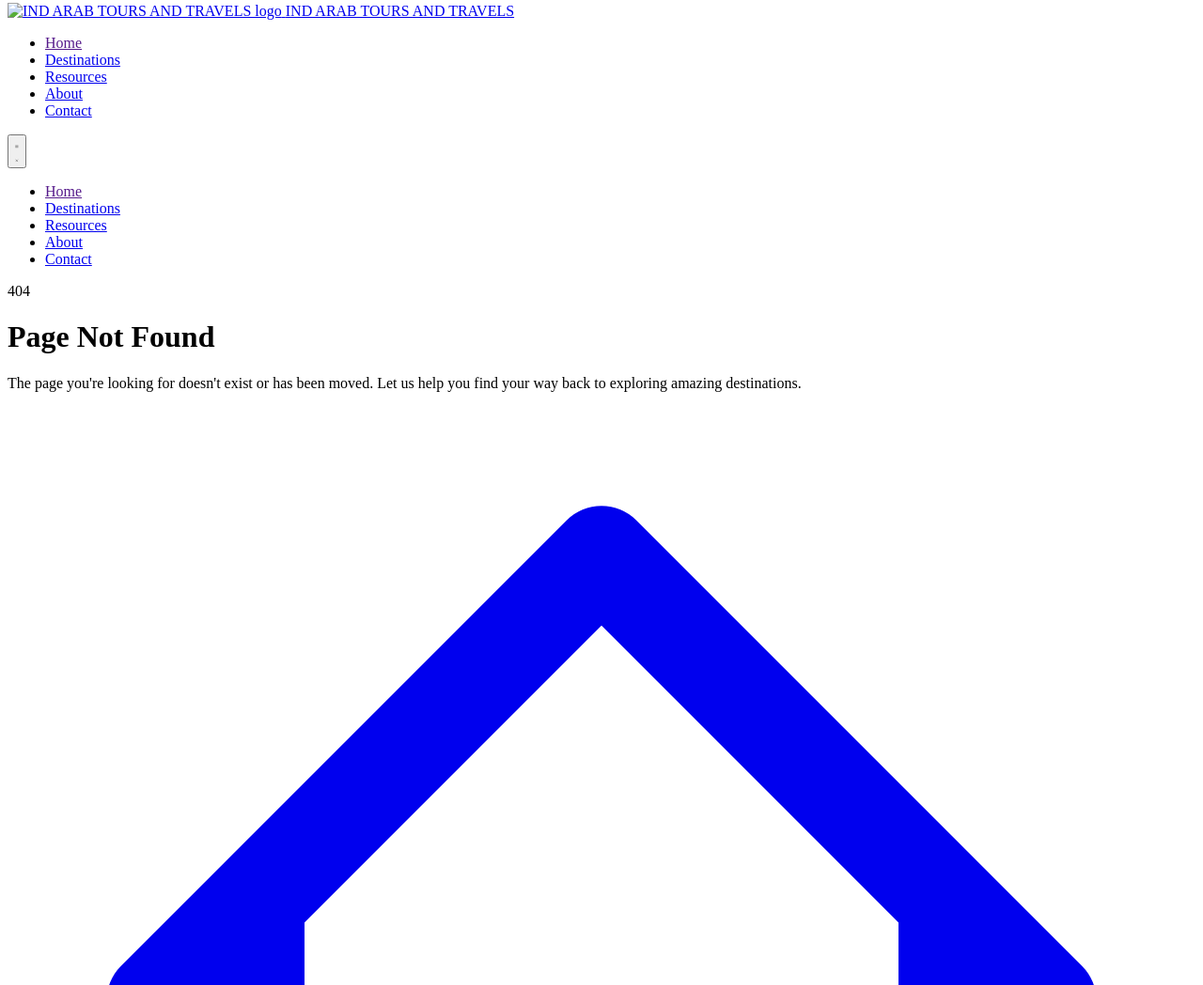
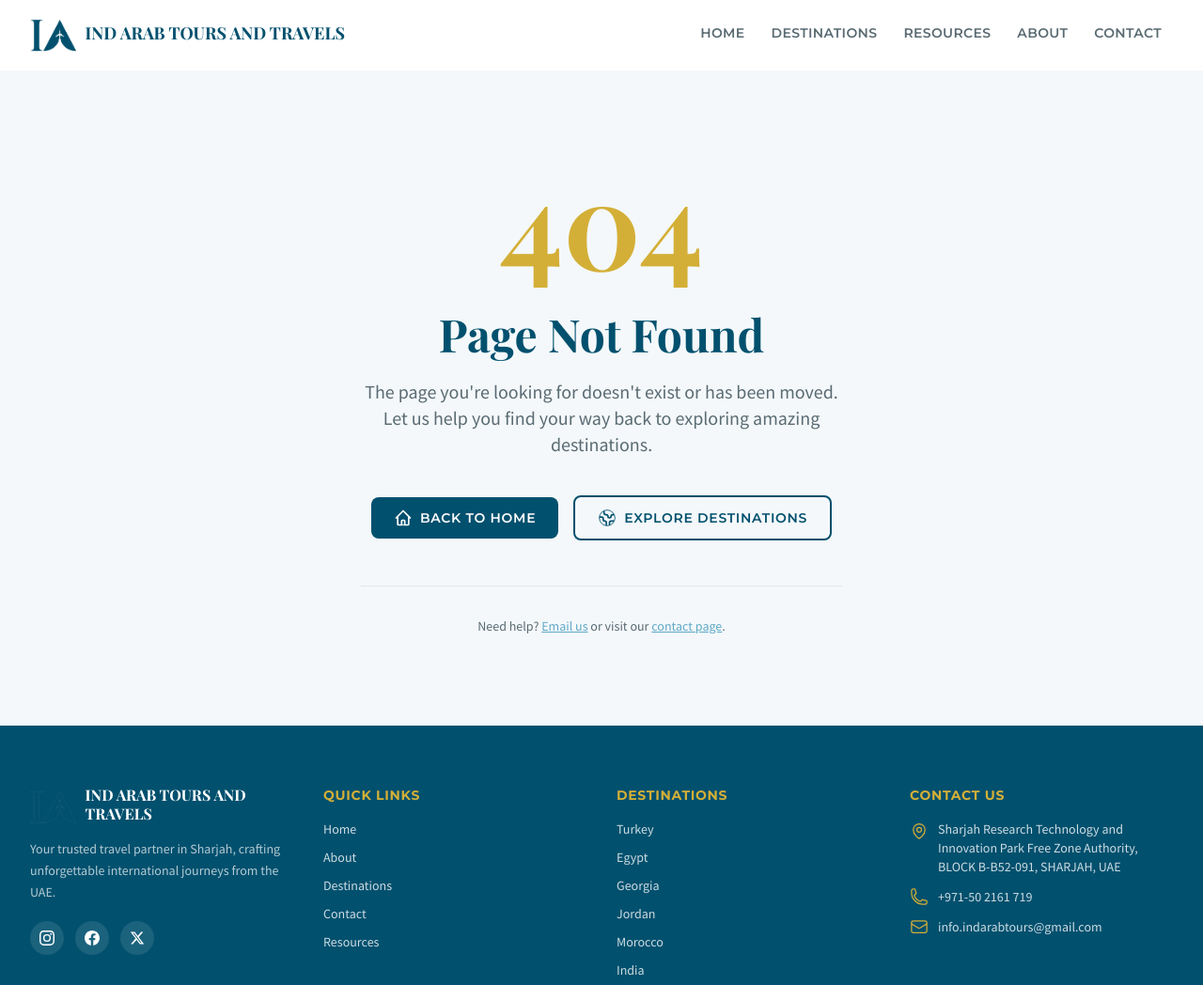
Before and after one commit to ajithhh000/indarabtours, a website: page 404.html in a window 1280 px wide. Shown: the part 5-1053 px from the top of the page at 94% size. Drawn offline with nearby package versions, Linux system fonts and the light colour scheme; files that its build step writes are made by us from their sources; the site is published under a folder, as on GitHub Pages, so addresses that start at the root find nothing.

Commit message:
Fix root-absolute paths for GitHub Pages deployment

```diff
--- a/404.html
+++ b/404.html
@@ -7,24 +7,24 @@
   <meta name="description" content="The page you're looking for doesn't exist. Return to IND ARAB TOURS AND TRAVELS to explore our international tour packages from the UAE.">
   <meta name="robots" content="noindex, follow">
   <link rel="canonical" href="https://indarabtours.com/">
-  <link rel="icon" href="/favicon.ico" sizes="any">
-  <link rel="icon" type="image/png" sizes="32x32" href="/favicon-32x32.png">
-  <link rel="icon" type="image/png" sizes="112x112" href="/favicon-112x112.png">
-  <link rel="icon" type="image/png" sizes="192x192" href="/favicon-192x192.png">
-  <link rel="apple-touch-icon" href="/apple-touch-icon.png">
-  <link rel="manifest" href="/public/manifest.json">
+  <link rel="icon" href="./favicon.ico" sizes="any">
+  <link rel="icon" type="image/png" sizes="32x32" href="./favicon-32x32.png">
+  <link rel="icon" type="image/png" sizes="112x112" href="./favicon-112x112.png">
+  <link rel="icon" type="image/png" sizes="192x192" href="./favicon-192x192.png">
+  <link rel="apple-touch-icon" href="./apple-touch-icon.png">
+  <link rel="manifest" href="./public/manifest.json">
   <link rel="preconnect" href="https://fonts.googleapis.com">
   <link rel="preconnect" href="https://fonts.gstatic.com" crossorigin>
   <link href="https://fonts.googleapis.com/css2?family=Montserrat:wght@600;700&family=Playfair+Display:wght@400;700&family=Source+Sans+Pro:wght@400;600;700&display=swap" rel="stylesheet">
-  <link rel="stylesheet" href="/css/main.css">
+  <link rel="stylesheet" href="./css/main.css">
 </head>
 <body class="min-h-screen flex flex-col">
   <!-- Navbar -->
     <nav id="navbar" class="fixed top-0 left-0 right-0 z-50 bg-white transition-shadow duration-300">
     <div class="container-main flex items-center justify-between px-4 sm:px-6 lg:px-8 h-16 md:h-20">
       <!-- Logo -->
-      <a href="/" class="flex items-center gap-2.5 flex-shrink-0" aria-label="IND ARAB TOURS AND TRAVELS Home">
-        <img src="/public/logo-mark.png" alt="IND ARAB TOURS AND TRAVELS logo" width="40" height="40" class="h-10 w-auto">
+      <a href="./" class="flex items-center gap-2.5 flex-shrink-0" aria-label="IND ARAB TOURS AND TRAVELS Home">
+        <img src="./public/logo-mark.png" alt="IND ARAB TOURS AND TRAVELS logo" width="40" height="40" class="h-10 w-auto">
         <span class="font-heading text-lg text-primary font-bold leading-tight hidden sm:inline">IND ARAB TOURS AND TRAVELS</span>
       </a>
 
@@ -74,13 +74,13 @@
           The page you're looking for doesn't exist or has been moved. Let us help you find your way back to exploring amazing destinations.
         </p>
         <div class="flex flex-col sm:flex-row items-center justify-center gap-4">
-          <a href="/" class="btn btn-primary inline-flex items-center gap-2">
+          <a href="./" class="btn btn-primary inline-flex items-center gap-2">
             <svg class="w-5 h-5" fill="none" stroke="currentColor" viewBox="0 0 24 24">
               <path stroke-linecap="round" stroke-linejoin="round" stroke-width="2" d="M3 12l2-2m0 0l7-7 7 7M5 10v10a1 1 0 001 1h3m10-11l2 2m-2-2v10a1 1 0 01-1 1h-3m-4 0a1 1 0 01-1-1v-4a1 1 0 011-1h2a1 1 0 011 1v4a1 1 0 01-1 1"/>
             </svg>
             Back to Home
           </a>
-          <a href="/destinations/" class="btn btn-outline inline-flex items-center gap-2">
+          <a href="./destinations/" class="btn btn-outline inline-flex items-center gap-2">
             <svg class="w-5 h-5" fill="none" stroke="currentColor" viewBox="0 0 24 24">
               <path stroke-linecap="round" stroke-linejoin="round" stroke-width="2" d="M3.055 11H5a2 2 0 012 2v1a2 2 0 002 2 2 2 0 012 2v2.945M8 3.935V5.5A2.5 2.5 0 0010.5 8h.5a2 2 0 012 2 2 2 0 104 0 2 2 0 012-2h1.064M15 20.488V18a2 2 0 012-2h3.064"/>
               <circle cx="12" cy="12" r="10"/>
@@ -90,7 +90,7 @@
         </div>
         <div class="mt-12 pt-8 border-t border-gray-200">
           <p class="text-text-secondary font-body text-sm">
-            Need help? <a href="mailto:info.indarabtours@gmail.com?subject=Website%20Enquiry&body=Hello%2C%20I%20couldn%27t%20find%20the%20page%20I%20was%20looking%20for." class="text-secondary hover:text-primary underline transition-colors">Email us</a> or visit our <a href="/contact/" class="text-secondary hover:text-primary underline transition-colors">contact page</a>.
+            Need help? <a href="mailto:info.indarabtours@gmail.com?subject=Website%20Enquiry&body=Hello%2C%20I%20couldn%27t%20find%20the%20page%20I%20was%20looking%20for." class="text-secondary hover:text-primary underline transition-colors">Email us</a> or visit our <a href="./contact/" class="text-secondary hover:text-primary underline transition-colors">contact page</a>.
           </p>
         </div>
       </div>
@@ -104,8 +104,8 @@
 
         <!-- Column 1: Logo & About -->
         <div class="sm:col-span-2 lg:col-span-1">
-          <a href="/" class="flex items-center gap-2.5 mb-4" aria-label="IND ARAB TOURS AND TRAVELS Home">
-            <img src="/public/logo-mark.png" alt="IND ARAB TOURS AND TRAVELS logo" width="40" height="40" class="h-10 w-auto">
+          <a href="./" class="flex items-center gap-2.5 mb-4" aria-label="IND ARAB TOURS AND TRAVELS Home">
+            <img src="./public/logo-mark.png" alt="IND ARAB TOURS AND TRAVELS logo" width="40" height="40" class="h-10 w-auto">
             <span class="font-heading text-white font-bold text-base leading-tight">IND ARAB TOURS AND TRAVELS</span>
           </a>
           <p class="text-white/70 text-sm leading-relaxed">
@@ -129,11 +129,11 @@
         <div>
           <h4 class="font-cta font-bold text-sm uppercase tracking-wider text-accent mb-4">Quick Links</h4>
           <ul class="space-y-2.5 text-sm">
-            <li><a href="/" class="text-white/80 hover:text-white transition-colors">Home</a></li>
-            <li><a href="/about/" class="text-white/80 hover:text-white transition-colors">About</a></li>
-            <li><a href="/destinations/" class="text-white/80 hover:text-white transition-colors">Destinations</a></li>
-            <li><a href="/contact/" class="text-white/80 hover:text-white transition-colors">Contact</a></li>
-            <li><a href="/resources/" class="text-white/80 hover:text-white transition-colors">Resources</a></li>
+            <li><a href="./" class="text-white/80 hover:text-white transition-colors">Home</a></li>
+            <li><a href="./about/" class="text-white/80 hover:text-white transition-colors">About</a></li>
+            <li><a href="./destinations/" class="text-white/80 hover:text-white transition-colors">Destinations</a></li>
+            <li><a href="./contact/" class="text-white/80 hover:text-white transition-colors">Contact</a></li>
+            <li><a href="./resources/" class="text-white/80 hover:text-white transition-colors">Resources</a></li>
           </ul>
         </div>
 
@@ -141,12 +141,12 @@
         <div>
           <h4 class="font-cta font-bold text-sm uppercase tracking-wider text-accent mb-4">Destinations</h4>
           <ul class="space-y-2.5 text-sm">
-            <li><a href="/destinations/" class="text-white/80 hover:text-white transition-colors">Turkey</a></li>
-            <li><a href="/destinations/" class="text-white/80 hover:text-white transition-colors">Egypt</a></li>
-            <li><a href="/destinations/" class="text-white/80 hover:text-white transition-colors">Georgia</a></li>
-            <li><a href="/destinations/" class="text-white/80 hover:text-white transition-colors">Jordan</a></li>
-            <li><a href="/destinations/" class="text-white/80 hover:text-white transition-colors">Morocco</a></li>
-            <li><a href="/destinations/" class="text-white/80 hover:text-white transition-colors">India</a></li>
+            <li><a href="./destinations/" class="text-white/80 hover:text-white transition-colors">Turkey</a></li>
+            <li><a href="./destinations/" class="text-white/80 hover:text-white transition-colors">Egypt</a></li>
+            <li><a href="./destinations/" class="text-white/80 hover:text-white transition-colors">Georgia</a></li>
+            <li><a href="./destinations/" class="text-white/80 hover:text-white transition-colors">Jordan</a></li>
+            <li><a href="./destinations/" class="text-white/80 hover:text-white transition-colors">Morocco</a></li>
+            <li><a href="./destinations/" class="text-white/80 hover:text-white transition-colors">India</a></li>
           </ul>
         </div>
 
--- a/index.html
+++ b/index.html
@@ -12,7 +12,7 @@
   <!-- Open Graph -->
   <meta property="og:title" content="IND ARAB TOURS AND TRAVELS – Explore International Tour Packages from UAE">
   <meta property="og:description" content="Discover handcrafted international tour packages from the UAE. Explore Turkey, Egypt, Georgia, Jordan, Morocco, India and more with IND ARAB TOURS AND TRAVELS in Sharjah.">
-  <meta property="og:image" content="/public/og-image.png">
+  <meta property="og:image" content="./public/og-image.png">
   <meta property="og:url" content="https://indarabtours.com/">
   <meta property="og:type" content="website">
   <meta property="og:site_name" content="IND ARAB TOURS AND TRAVELS">
@@ -21,13 +21,13 @@
   <meta name="twitter:card" content="summary_large_image">
   <meta name="twitter:title" content="IND ARAB TOURS AND TRAVELS – Explore International Tour Packages from UAE">
   <meta name="twitter:description" content="Discover handcrafted international tour packages from the UAE. Explore Turkey, Egypt, Georgia, Jordan, Morocco, India and more with IND ARAB TOURS AND TRAVELS in Sharjah.">
-  <meta name="twitter:image" content="/public/og-image.png">
+  <meta name="twitter:image" content="./public/og-image.png">
 
   <!-- Favicons -->
-  <link rel="icon" type="image/png" sizes="32x32" href="/favicon-32x32.png">
-  <link rel="icon" type="image/png" sizes="192x192" href="/favicon-192x192.png">
-  <link rel="apple-touch-icon" href="/apple-touch-icon.png">
-  <link rel="manifest" href="/public/manifest.json">
+  <link rel="icon" type="image/png" sizes="32x32" href="./favicon-32x32.png">
+  <link rel="icon" type="image/png" sizes="192x192" href="./favicon-192x192.png">
+  <link rel="apple-touch-icon" href="./apple-touch-icon.png">
+  <link rel="manifest" href="./public/manifest.json">
 
   <!-- Google Fonts -->
   <link rel="preconnect" href="https://fonts.googleapis.com">
@@ -35,7 +35,7 @@
   <link href="https://fonts.googleapis.com/css2?family=Montserrat:wght@600;700&family=Playfair+Display:wght@400;700&family=Source+Sans+Pro:wght@400;600;700&display=swap" rel="stylesheet">
 
   <!-- Styles -->
-  <link rel="stylesheet" href="/css/main.css">
+  <link rel="stylesheet" href="./css/main.css">
 
   <!-- JSON-LD -->
   <script type="application/ld+json">
@@ -76,8 +76,8 @@
     <nav id="navbar" class="fixed top-0 left-0 right-0 z-50 bg-white transition-shadow duration-300">
     <div class="container-main flex items-center justify-between px-4 sm:px-6 lg:px-8 h-16 md:h-20">
       <!-- Logo -->
-      <a href="/" class="flex items-center gap-2.5 flex-shrink-0" aria-label="IND ARAB TOURS AND TRAVELS Home">
-        <img src="/public/logo-mark.png" alt="IND ARAB TOURS AND TRAVELS logo" width="40" height="40" class="h-10 w-auto">
+      <a href="./" class="flex items-center gap-2.5 flex-shrink-0" aria-label="IND ARAB TOURS AND TRAVELS Home">
+        <img src="./public/logo-mark.png" alt="IND ARAB TOURS AND TRAVELS logo" width="40" height="40" class="h-10 w-auto">
         <span class="font-heading text-lg text-primary font-bold leading-tight hidden sm:inline">IND ARAB TOURS AND TRAVELS</span>
       </a>
 
@@ -155,7 +155,7 @@
             Discover handcrafted travel experiences to the world's most captivating destinations
           </p>
           <div class="flex flex-col sm:flex-row items-center justify-center gap-4">
-            <a href="/destinations/" class="btn btn-primary text-base px-8 py-3.5">View Destinations</a>
+            <a href="./destinations/" class="btn btn-primary text-base px-8 py-3.5">View Destinations</a>
             <a href="mailto:info.indarabtours@gmail.com?subject=Enquiry%20from%20Homepage&body=Hello%2C%20I%27m%20interested%20in%20your%20tour%20packages." class="btn btn-accent text-base px-8 py-3.5">Send Enquiry</a>
           </div>
         </div>
@@ -342,7 +342,7 @@
         </div>
 
         <div class="text-center mt-10 md:mt-12">
-          <a href="/destinations/" class="btn btn-primary px-8 py-3">View All Destinations</a>
+          <a href="./destinations/" class="btn btn-primary px-8 py-3">View All Destinations</a>
         </div>
       </div>
     </section>
@@ -418,8 +418,8 @@
 
         <!-- Column 1: Logo & About -->
         <div class="sm:col-span-2 lg:col-span-1">
-          <a href="/" class="flex items-center gap-2.5 mb-4" aria-label="IND ARAB TOURS AND TRAVELS Home">
-            <img src="/public/logo-mark.png" alt="IND ARAB TOURS AND TRAVELS logo" width="40" height="40" class="h-10 w-auto">
+          <a href="./" class="flex items-center gap-2.5 mb-4" aria-label="IND ARAB TOURS AND TRAVELS Home">
+            <img src="./public/logo-mark.png" alt="IND ARAB TOURS AND TRAVELS logo" width="40" height="40" class="h-10 w-auto">
             <span class="font-heading text-white font-bold text-base leading-tight">IND ARAB TOURS AND TRAVELS</span>
           </a>
           <p class="text-white/70 text-sm leading-relaxed">
@@ -443,11 +443,11 @@
         <div>
           <h4 class="font-cta font-bold text-sm uppercase tracking-wider text-accent mb-4">Quick Links</h4>
           <ul class="space-y-2.5 text-sm">
-            <li><a href="/" class="text-white/80 hover:text-white transition-colors">Home</a></li>
-            <li><a href="/about/" class="text-white/80 hover:text-white transition-colors">About</a></li>
-            <li><a href="/destinations/" class="text-white/80 hover:text-white transition-colors">Destinations</a></li>
-            <li><a href="/contact/" class="text-white/80 hover:text-white transition-colors">Contact</a></li>
-            <li><a href="/resources/" class="text-white/80 hover:text-white transition-colors">Resources</a></li>
+            <li><a href="./" class="text-white/80 hover:text-white transition-colors">Home</a></li>
+            <li><a href="./about/" class="text-white/80 hover:text-white transition-colors">About</a></li>
+            <li><a href="./destinations/" class="text-white/80 hover:text-white transition-colors">Destinations</a></li>
+            <li><a href="./contact/" class="text-white/80 hover:text-white transition-colors">Contact</a></li>
+            <li><a href="./resources/" class="text-white/80 hover:text-white transition-colors">Resources</a></li>
           </ul>
         </div>
 
@@ -455,12 +455,12 @@
         <div>
           <h4 class="font-cta font-bold text-sm uppercase tracking-wider text-accent mb-4">Destinations</h4>
           <ul class="space-y-2.5 text-sm">
-            <li><a href="/destinations/" class="text-white/80 hover:text-white transition-colors">Turkey</a></li>
-            <li><a href="/destinations/" class="text-white/80 hover:text-white transition-colors">Egypt</a></li>
-            <li><a href="/destinations/" class="text-white/80 hover:text-white transition-colors">Georgia</a></li>
-            <li><a href="/destinations/" class="text-white/80 hover:text-white transition-colors">Jordan</a></li>
-            <li><a href="/destinations/" class="text-white/80 hover:text-white transition-colors">Morocco</a></li>
-            <li><a href="/destinations/" class="text-white/80 hover:text-white transition-colors">India</a></li>
+            <li><a href="./destinations/" class="text-white/80 hover:text-white transition-colors">Turkey</a></li>
+            <li><a href="./destinations/" class="text-white/80 hover:text-white transition-colors">Egypt</a></li>
+            <li><a href="./destinations/" class="text-white/80 hover:text-white transition-colors">Georgia</a></li>
+            <li><a href="./destinations/" class="text-white/80 hover:text-white transition-colors">Jordan</a></li>
+            <li><a href="./destinations/" class="text-white/80 hover:text-white transition-colors">Morocco</a></li>
+            <li><a href="./destinations/" class="text-white/80 hover:text-white transition-colors">India</a></li>
           </ul>
         </div>
 
```
Also changed, not shown: about/index.html (+2 -2 lines).
